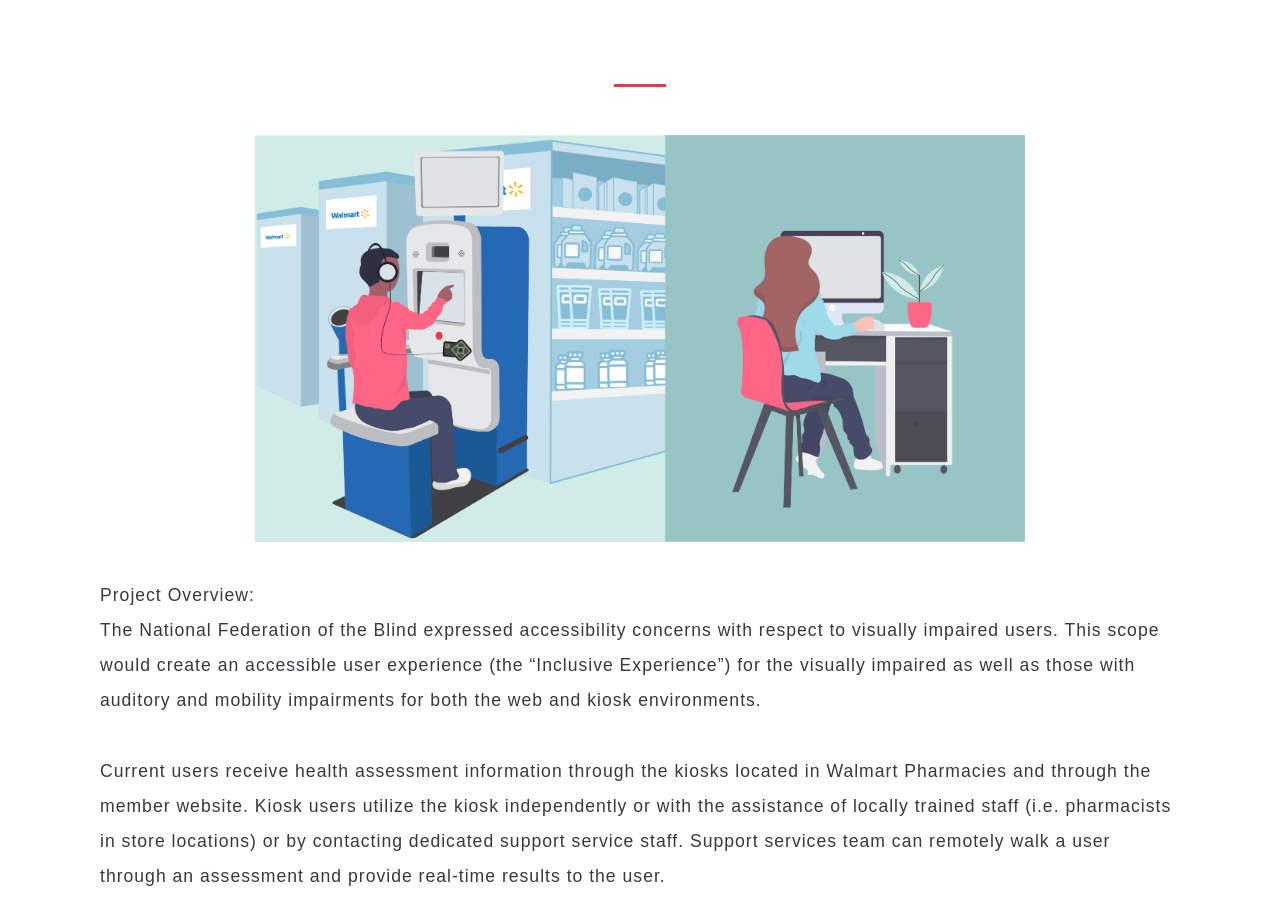
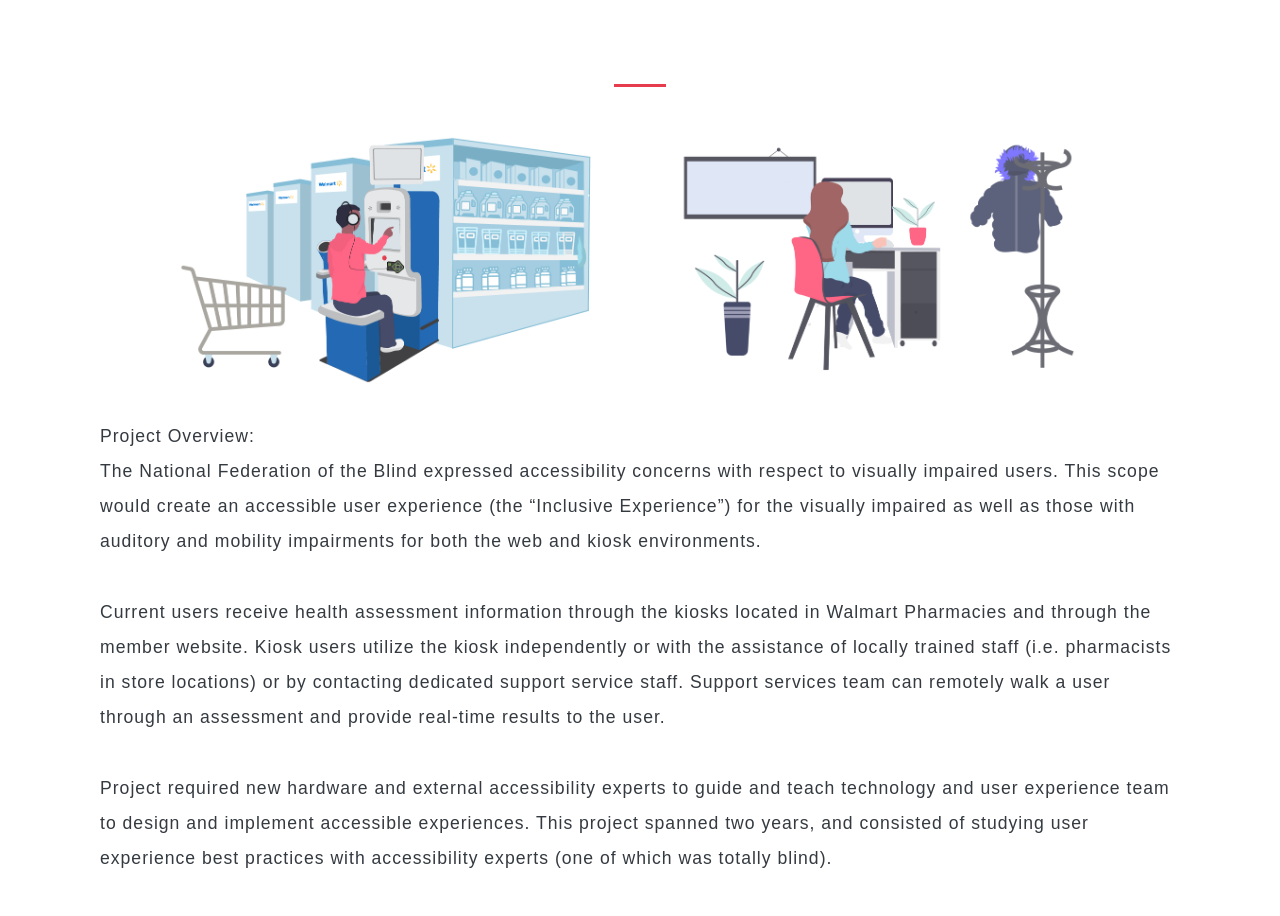
Before and after one commit to alanalanette/Alana-Portfolio-Site, a plain HTML site: page portfolio.html in a window 1280 px wide. Shown: the part 5540-6456 px from the top of the page. Drawn offline with nearby package versions, Linux system fonts and the light colour scheme; a web font is replaced by a local one.

Commit message:
accessibility image

```diff
--- a/portfolio.html
+++ b/portfolio.html
@@ -197,8 +197,11 @@ Eligible health plan members scan a reward card with a unique secure barcode at
     <div class="container" >
       <h2 class="text-center mt-5">Kiosk and Web Accessibility</h2><br>
       <hr class="divider my-5">
-         <div class="text-center" class="container text-center" href="img/portfolio/fullsize/4.jpg">
-            <img class="img-fluid col-lg-4 col-sm-6" style= "max-width: 800px" src="img/portfolio/fullsize/4.jpg" alt="Graphic Illustration Depicting Man at Kiosk In-store and Woman at home Sitting at Desk with Desktop Computer">
+         <div class="text-center" class="container text-center" href="img/portfolio/fullsize/4_1.png">
+             <img class="img-fluid col-lg-4 col-sm-6" style= "max-width: 500px" src="img/portfolio/fullsize/4.png" alt="Graphic Illustration Depicting Man at Kiosk In-store and Woman at home Sitting at Desk with Desktop Computer">
+
+             <img class="img-fluid col-lg-4 col-sm-6" style= "max-width: 500px" src="img/portfolio/fullsize/4_1.png" alt="Graphic Illustration Depicting Man at Kiosk In-store and Woman at home Sitting at Desk with Desktop Computer">
+
         </div>
          <div class="col-lg-12 col-md-12 justify-content-center"><br>
           <p class="text-dark mb-4" style= "font-family: sans-serif"><b>Project Overview:</b><br>
```
Also changed, not shown: img/portfolio/fullsize/4.png (added), img/portfolio/fullsize/4_1.png (added), 1 other file.
